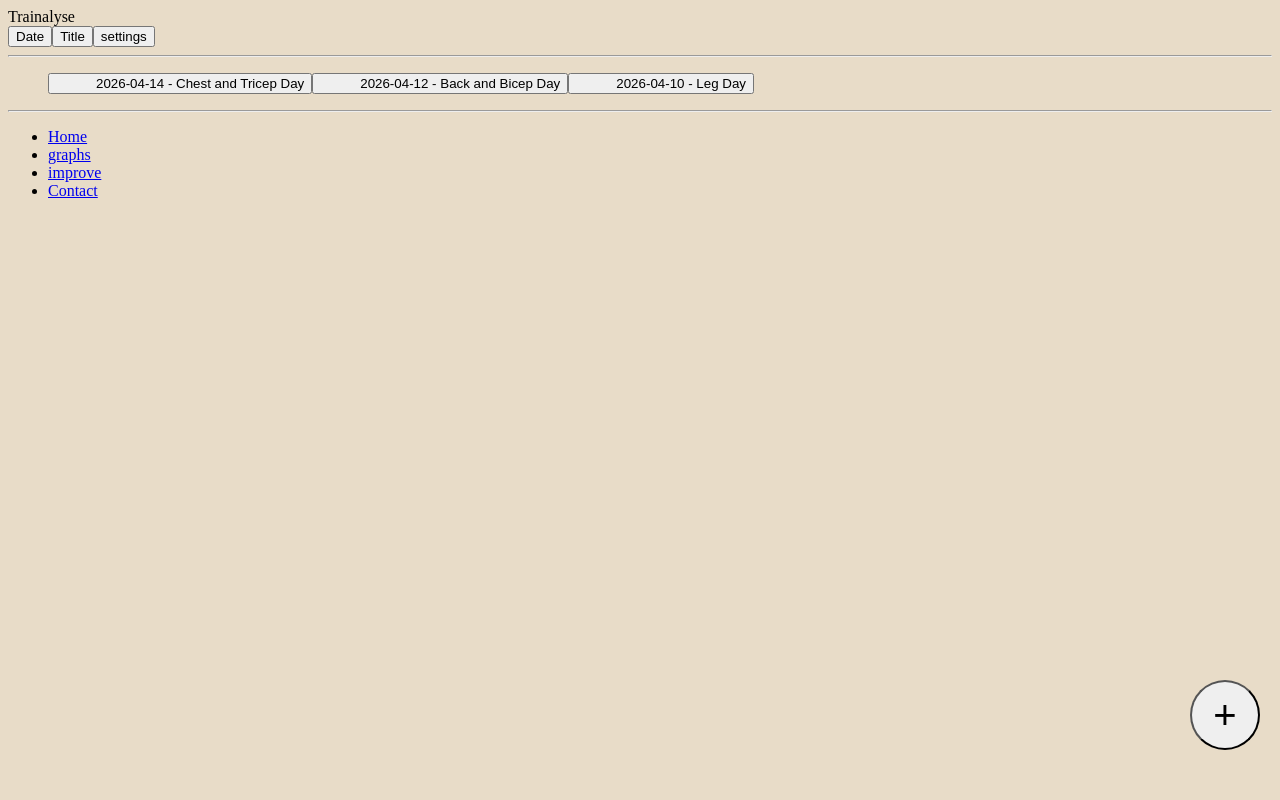
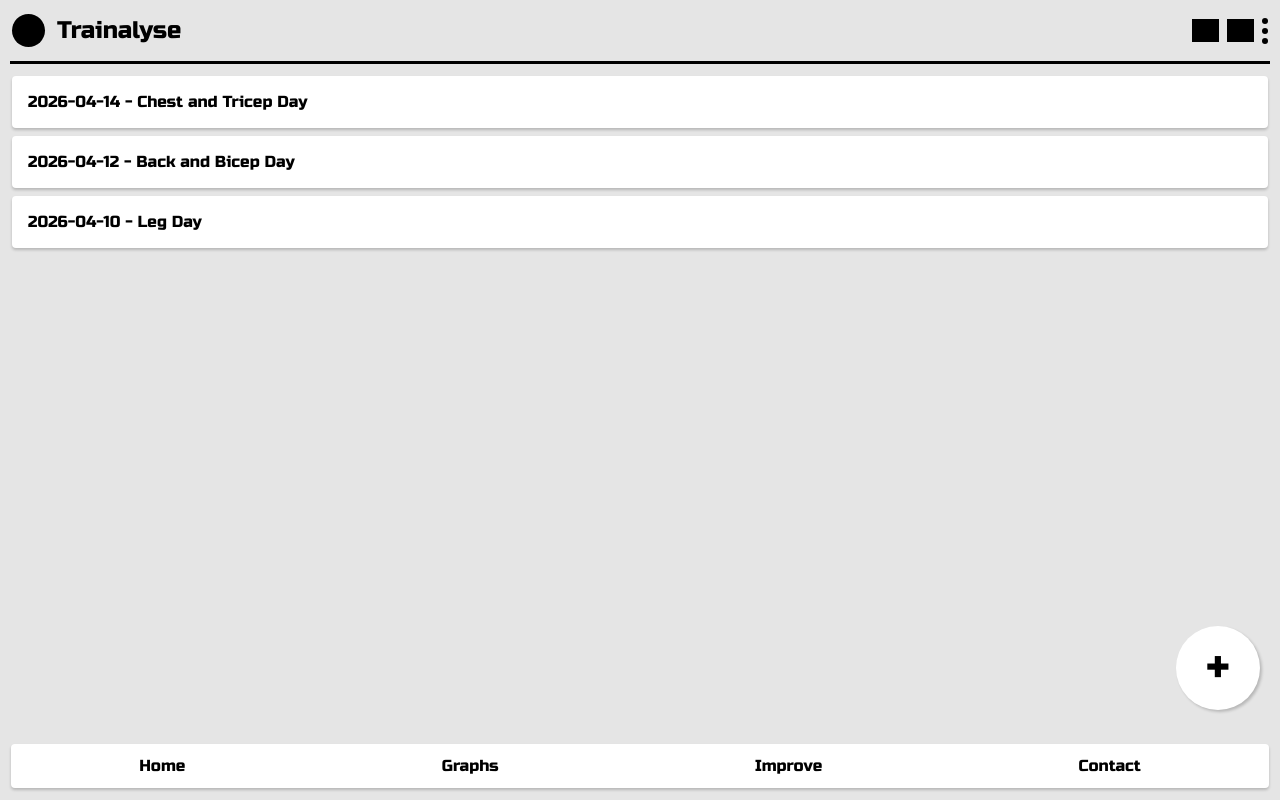
Before and after one commit to hrijumanadubey/trainalyse, a React (Vite) app: page / in a window 1280 px wide. Built offline with nearby package versions, Linux system fonts and the light colour scheme.

Commit message:
gave the calude code paper.design css and it implemented it in design system and to the project as well

```diff
--- a/src/App.css
+++ b/src/App.css
@@ -1,10 +1,129 @@
+/* Header */
+.header {
+    display: flex;
+    align-items: center;
+    padding: 14px 12px;
+    gap: 12px;
+}
+
+.header-logo {
+    width: 33px;
+    height: 33px;
+    background-color: var(--color-black);
+    border-radius: var(--radius-pill);
+    flex-shrink: 0;
+}
+
+.header-title {
+    font-family: var(--font-family);
+    font-size: var(--font-size-lg);
+    line-height: var(--line-height-lg);
+    color: var(--text-primary);
+    flex: 1;
+}
+
+.header-actions {
+    display: flex;
+    align-items: center;
+    gap: 8px;
+}
+
+.header-bar {
+    width: 27px;
+    height: 23px;
+    background-color: var(--color-black);
+}
+
+.header-dots {
+    display: flex;
+    flex-direction: column;
+    gap: 4px;
+}
+
+.header-dot {
+    width: 6px;
+    height: 6px;
+    background-color: var(--color-black);
+    border-radius: var(--radius-pill);
+}
+
+/* Divider */
+.divider {
+    border: none;
+    height: 3px;
+    background-color: var(--color-black);
+    margin: 0 10px;
+}
+
+/* Day list */
+.day-list {
+    list-style: none;
+    padding: 12px;
+    margin: 0;
+    display: flex;
+    flex-direction: column;
+    gap: 8px;
+}
+
+.day-card {
+    background-color: var(--bg-surface);
+    border-radius: var(--radius-card);
+    box-shadow: var(--shadow-card);
+    width: 100%;
+    padding: 16px;
+    border: none;
+    cursor: pointer;
+    text-align: left;
+    font-family: var(--font-family);
+    font-size: var(--font-size-md);
+    line-height: var(--line-height-md);
+    color: var(--text-primary);
+}
+
+/* Floating + button */
 .main {
     position: fixed;
-    padding-bottom: 0px;
-    width: 70px;
-    height: 70px;
-    border-radius: 50%;
-    font-size: 40px;
-    bottom: 50px;
+    width: 84px;
+    height: 84px;
+    border-radius: var(--radius-pill);
+    font-size: var(--font-size-xl);
+    line-height: var(--line-height-xl);
+    font-family: var(--font-family);
+    background-color: var(--bg-surface);
+    box-shadow: var(--shadow-button);
+    border: none;
+    cursor: pointer;
+    bottom: 90px;
     right: 20px;
+    display: flex;
+    align-items: center;
+    justify-content: center;
+    color: var(--text-primary);
 }
+
+/* Bottom nav */
+.nav-bar {
+    position: fixed;
+    bottom: 12px;
+    left: 11px;
+    right: 11px;
+    background-color: var(--bg-surface);
+    border-radius: var(--radius-card);
+    box-shadow: var(--shadow-card);
+}
+
+.nav-links {
+    list-style: none;
+    display: flex;
+    justify-content: space-around;
+    margin: 0;
+    padding: 12px 0;
+}
+
+.nav-links li a {
+    font-family: var(--font-family);
+    font-size: var(--font-size-md);
+    line-height: var(--line-height-md);
+    color: var(--text-primary);
+    text-decoration: none;
+}
--- a/src/App.jsx
+++ b/src/App.jsx
@@ -11,44 +11,40 @@ function App() {
   };
   return (
     <>
-      <div>Trainalyse</div>
-      <button>Date</button>
-      <button>Title</button>
-      <button>settings</button>
+      <header className="header">
+        <div className="header-logo" />
+        <span className="header-title">Trainalyse</span>
+        <div className="header-actions">
+          <div className="header-bar" />
+          <div className="header-bar" />
+          <div className="header-dots">
+            <div className="header-dot" />
+            <div className="header-dot" />
+            <div className="header-dot" />
+          </div>
+        </div>
+      </header>
 
-      <hr></hr>
-      <ul>
-        {/*we import all the days from the dummy data in json and and then we take each day and then while navigating to the
-          day component we pass an object as well which has state as key and {day:day} as its value where day is assigned
-          the value for day and then we call that component
-          with the props of date (of the day) and title (of the day)*/}
+      <hr className="divider" />
+
+      <ul className="day-list">
         {days.map((day) => (
-          <button onClick={() => navigate("/Day", { state: { day } })}>
-            <Displayedday date={day.date} title={day.title} />
-          </button>
+          <li key={day.id}>
+            <button className="day-card" onClick={() => navigate("/Day", { state: { day } })}>
+              <Displayedday date={day.date} title={day.title} />
+            </button>
+          </li>
         ))}
       </ul>
 
-      <button onClick={handleClick} className="main">
-        +
-      </button>
+      <button onClick={handleClick} className="main">+</button>
 
-      <hr />
-
-      <nav>
-        <ul class="nav-links">
-          <li>
-            <a href="#">Home</a>
-          </li>
-          <li>
-            <a href="#">graphs</a>
-          </li>
-          <li>
-            <a href="#">improve</a>
-          </li>
-          <li>
-            <a href="#">Contact</a>
-          </li>
+      <nav className="nav-bar">
+        <ul className="nav-links">
+          <li><a href="#">Home</a></li>
+          <li><a href="#">Graphs</a></li>
+          <li><a href="#">Improve</a></li>
+          <li><a href="#">Contact</a></li>
         </ul>
       </nav>
     </>
--- a/src/Displayedday.jsx
+++ b/src/Displayedday.jsx
@@ -2,11 +2,7 @@ import React from "react";
 
 function Displayedday({ date, title }) {
   return (
-    <ul className="displayedday">
-      <div>
-        {date} - {title}
-      </div>
-    </ul>
+    <span>{date} - {title}</span>
   );
 }
 
--- a/src/Dropsets.jsx
+++ b/src/Dropsets.jsx
@@ -7,58 +7,57 @@ function Dropsets({ exerciseType, initialData }) {
   const [minutes, setMinutes] = useState(initialData?.minutes ?? ""); // pre-fill minutes if data was passed
   const [seconds, setSeconds] = useState(initialData?.seconds ?? ""); // pre-fill seconds if data was passed
 
-  const id = React.useId(); // for id purposes only
+  const id = React.useId();
 
   return (
     <div>
       {/*this is the logic for the different exercise types */}
       {exerciseType === "weightsAndReps" && (
-        <>
+        <div className="dropset-row">
           <input
+            className="dropset-input"
             type="number"
-            placeholder="enter Weight"
+            placeholder="Weight"
             id={id + "-weight"}
             value={weight}
-            onChange={(e) => {
-              setWeight(e.target.value);
-            }}
+            onChange={(e) => setWeight(e.target.value)}
           />
           <input
+            className="dropset-input"
             type="number"
-            placeholder="enter Reps"
+            placeholder="Reps"
             id={id + "-reps"}
             value={reps}
-            onChange={(e) => {
-              setReps(e.target.value);
-            }}
+            onChange={(e) => setReps(e.target.value)}
           />
-        </>
+        </div>
       )}
       {exerciseType === "duration" && (
         <>
+          <div className="dropset-row">
             <input
+              className="dropset-input"
               type="range"
               min="0"
               max="100"
               id={id + "-minutes"}
               value={minutes}
-            onChange={(e) => {
-              setMinutes(e.target.value);
-            }}
+              onChange={(e) => setMinutes(e.target.value)}
             />
             <label>{minutes} : Minutes</label>
-          <br />
+          </div>
+          <div className="dropset-row">
             <input
+              className="dropset-input"
               type="range"
               min="0"
               max="59"
               id={id + "-seconds"}
               value={seconds}
-            onChange={(e) => {
-              setSeconds(e.target.value);
-            }}
+              onChange={(e) => setSeconds(e.target.value)}
             />
             <label>{seconds} : Seconds</label>
+          </div>
         </>
       )}
     </div>
--- a/src/Exercise.jsx
+++ b/src/Exercise.jsx
@@ -24,41 +24,41 @@ function Exercise({ number, initialData }) {
   }
 
   return (
-    <>
-      <h3>Exercise {number}</h3>
+    <div className="exercise-container">
+      <p className="exercise-label">Exercise {number}</p>
+
       {/* this is the input field for entering the name of the exercise */}
       <input
+        className="exercise-input"
         type="text"
         id={id + "-exerciseName"}
+        placeholder="Exercise name"
         value={exerciseName}
         onChange={(e) => setExerciseName(e.target.value)}
       />
-      <br />
+
       {/*this is the section where the user selects the type of exercise */}
       <select
+        className="exercise-input"
         value={exerciseType}
         id={id}
-        onChange={(e) => {
-          setExerciseType(e.target.value);
-        }}
+        onChange={(e) => setExerciseType(e.target.value)}
       >
-        <option value="" disabled>
-          Select a Type
-        </option>
+        <option value="" disabled>Select a Type</option>
         <option value="weightsAndReps">Weights and Reps</option>
         <option value="duration">Duration</option>
       </select>
-      <br />
+
       {/* all sets come from the array now, each gets its data passed as initialData */}
       {sets.map((set, index) => (
         <Sets key={set.id} num={index + 1} exerciseType={exerciseType} initialData={set} />
       ))}
-      <br />
+
       {/* this is the button to add a new set */}
-      <button onClick={handleAddSets}>+ for Sets</button>
-      {/* this is the button to remove a set, only shown if there are sets */}
-      {sets.length > 1 && <button onClick={handleMinus}>- for Sets</button>}
-    </>
+      <button className="action-button" onClick={handleAddSets}>+ for Sets</button>
+      {/* this is the button to remove a set, only shown if there are more than one */}
+      {sets.length > 1 && <button className="action-button" onClick={handleMinus}>- for Sets</button>}
+    </div>
   );
 }
 
--- a/src/Sets.jsx
+++ b/src/Sets.jsx
@@ -23,21 +23,21 @@ function Sets({ num, exerciseType, initialData }) {
   }
 
   return (
-    <>
-      <p>Set {num}:</p>
-      <br />
+    <div className="set-container">
+      <p className="set-label">Set {num}</p>
+
       {/* all dropsets come from the array now, each gets its data passed as initialData */}
       {dropSets.map((dropset) => (
         <Dropsets key={dropset.id} exerciseType={exerciseType} initialData={dropset} />
       ))}
-      <br />
+
       {/* this is the button to add a new drop set */}
-      <button onClick={handleDropSets}>+ for drop sets</button>
-      {/* this is the button to remove a drop set, only shown if there are drop sets */}
+      <button className="action-button" onClick={handleDropSets}>+ for Drop Sets</button>
+      {/* this is the button to remove a drop set, only shown if there are more than one */}
       {dropSets.length > 1 && (
-        <button onClick={handleMinus}>- for drop sets</button>
+        <button className="action-button" onClick={handleMinus}>- for Drop Sets</button>
       )}
-    </>
+    </div>
   );
 }
 
--- a/src/design-system.css
+++ b/src/design-system.css
@@ -1,11 +1,43 @@
+@import url("https://fonts.googleapis.com/css2?family=Russo+One&display=swap");
+
 :root {
     /* Colors */
-    --color-beige: #e8dcc8;
     --color-white: #ffffff;
     --color-black: #000000;
+    --color-grey-light: #dddddd;
+    --color-grey-bg: #e5e5e5;
+    --color-shadow: #00000033;
 
     /* Semantic tokens */
-    --bg-page: var(--color-beige);
+    --bg-page: var(--color-grey-bg);
     --bg-surface: var(--color-white);
     --text-primary: var(--color-black);
+
+    /* Typography */
+    --font-family: "Russo One", system-ui, sans-serif;
+    --font-size-xl: 44px;
+    --font-size-lg: 24px;
+    --font-size-md: 16px;
+    --font-size-sm: 16px;
+    --line-height-xl: 54px;
+    --line-height-lg: 30px;
+    --line-height-md: 20px;
+    --line-height-sm: 16px;
+    --line-height-xs: 12px;
+    --letter-spacing: 0.03em;
+
+    /* Border radius */
+    --radius-pill: calc(infinity * 1px);
+    --radius-card: 4px;
+    --radius-exercise: 8px;
+    --radius-set: 12px;
+
+    /* Borders */
+    --border-primary: 1px solid var(--color-black);
+
+    /* Shadows */
+    --shadow-card: var(--color-shadow) 0px 2px 3px;
+    --shadow-button: var(--color-shadow) 2px 2px 3px;
+    --shadow-exercise: var(--color-shadow) 2px 2px 6px 4px;
+    --shadow-set: var(--color-shadow) 4px 4px 6px 4px;
 }
--- a/src/index.css
+++ b/src/index.css
@@ -1,4 +1,7 @@
 body {
     background-color: var(--bg-page);
     color: var(--text-primary);
+    font-family: var(--font-family);
+    margin: 0;
+    padding: 0;
 }
```
Also changed, not shown: src/Day.css (added, +164 -0 lines), src/Day.jsx (+17 -12 lines). Lines whose indentation alone changed are shown as unchanged.
